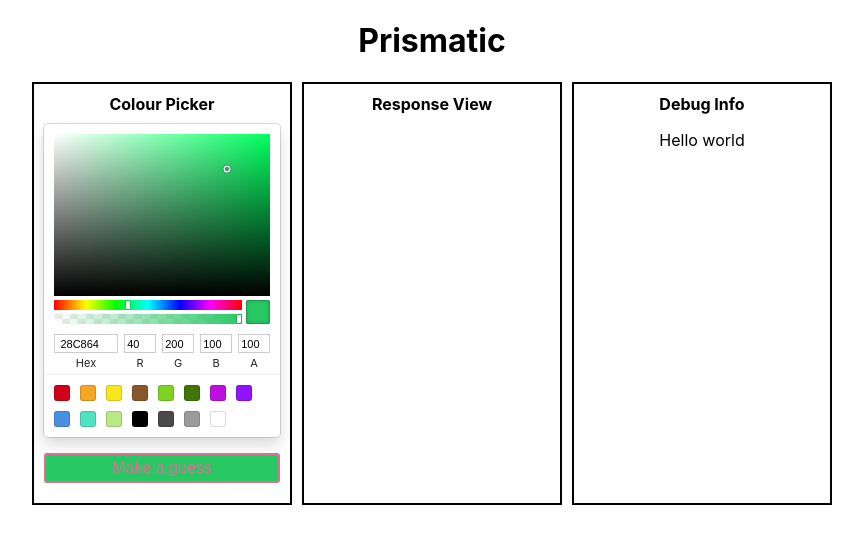
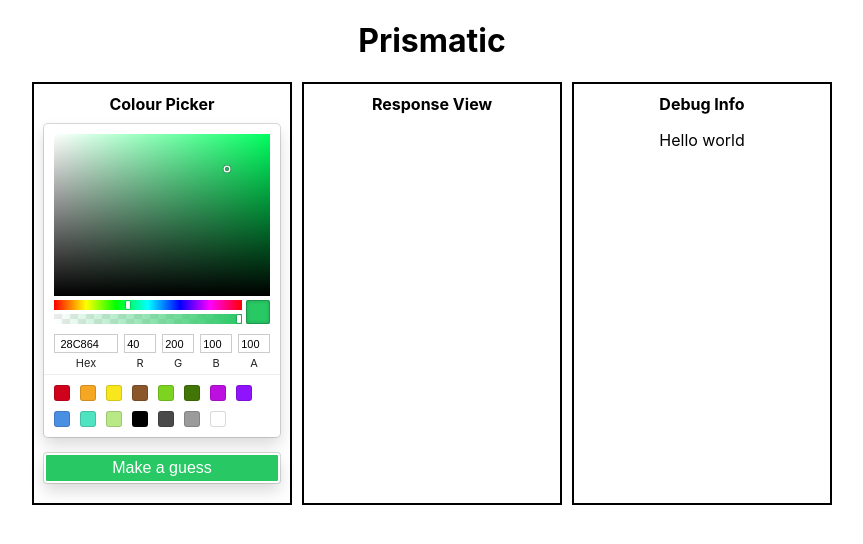
Before and after one commit to juniperab/prismatic, a React (Create React App) app: page / in a window 1280 px wide. Shown: the top 544 px of the page, without its empty margins (208-1071 px from the left). Built offline with nearby package versions, Linux system fonts and the light colour scheme.

Commit message:
Add hover effect to guess button

```diff
--- a/src/app/utils/colourMath.ts
+++ b/src/app/utils/colourMath.ts
@@ -70,14 +70,14 @@ export function RGBToHSL(rgb: RGBColor): HSLColor {
 
     if (max === min) {
         // Achromatic
-        return { h: 0, s: 0, l };
+        return { h: 0, s: 0, l: Math.round(l * 100) };
     }
 
     const d = max - min;
     s = l >= 0.5 ? d / (2 - (max + min)) : d / (max + min);
     switch (max) {
         case r:
-            h = ((g - b) / d + 0) * 60;
+            h = ((g - b) / d) * 60;
             break;
         case g:
             h = ((b - r) / d + 2) * 60;
--- a/src/features/colour-guesser/ColourGuesser.tsx
+++ b/src/features/colour-guesser/ColourGuesser.tsx
@@ -1,40 +1,59 @@
 import styled from "styled-components";
 import {ColourPicker} from "../../components/colour-picker/ColourPicker";
-import React from "react";
+import React, {CSSProperties, useState} from "react";
 import {useAppDispatch, useAppSelector} from "../../app/hooks";
 import {selectColour, selectColourGuesserState} from "./colourGuesserSlice";
-import {RGBColor} from "react-color";
-import {RGBToHex} from "../../app/utils/colourMath";
+import {RGBToHex, RGBToHSL} from "../../app/utils/colourMath";
 
-interface GuessButtonProps {
-    textColour: string;
-}
+const WHITE = {r: 255, g: 255, b: 255}
+const BLACK = {r: 0, g: 0, b: 0}
 
 const GuessButton = styled.button.attrs(props => ({
     type: 'button',
-}))<GuessButtonProps>`
+}))`
   background-color: transparent;
   border-radius: 3px;
-  border: 2px solid ${props => props.textColour};
-  color: ${props => props.textColour};
+  border: 2px solid;
   display: inline-block;
   font-size: 1em;
   margin: 1em 0 0 0;
   padding: 0.25em 1em;
   width: 100%;
-  //box-shadow: rgba(0, 0, 0, 0.15) 0 0 0 1px, rgba(0, 0, 0, 0.15) 0 8px 16px;
 `
 
 export function ColourGuesser() {
+    const [ hovering, setHovering ] = useState(false)
     const { colour } = useAppSelector(selectColourGuesserState)
     const dispatch = useAppDispatch()
 
-    console.log(RGBToHex(colour))
+    const lowLuminance = RGBToHSL(colour).l < 50
+    let mainColour = colour
+    let accentColour = lowLuminance ? WHITE : BLACK
+    let addShadow = lowLuminance
+
+    if (hovering) {
+        mainColour = accentColour
+        accentColour = colour
+        addShadow = !addShadow
+    }
+
+    const buttonStyle: CSSProperties = {
+        backgroundColor: RGBToHex(mainColour),
+        borderColor: RGBToHex(accentColour),
+        color: RGBToHex(accentColour),
+        boxShadow: addShadow ? 'rgba(0, 0, 0, 0.15) 0 0 0 1px, rgba(0, 0, 0, 0.15) 0 8px 16px' : 'none',
+    }
 
     return (
         <>
-            <ColourPicker colour={colour} onSelect={(newColour) => dispatch(selectColour(newColour))}/>
-            <GuessButton textColour='palevioletred' style={{backgroundColor: RGBToHex(colour)}}>Make a guess</GuessButton>
+            <ColourPicker colour={mainColour} onSelect={(newColour) => dispatch(selectColour(newColour))}/>
+            <GuessButton
+                style={buttonStyle}
+                onMouseEnter={() => setHovering(true)}
+                onMouseLeave={() => setHovering(false)}
+            >
+                Make a guess
+            </GuessButton>
         </>
     )
 }
```
